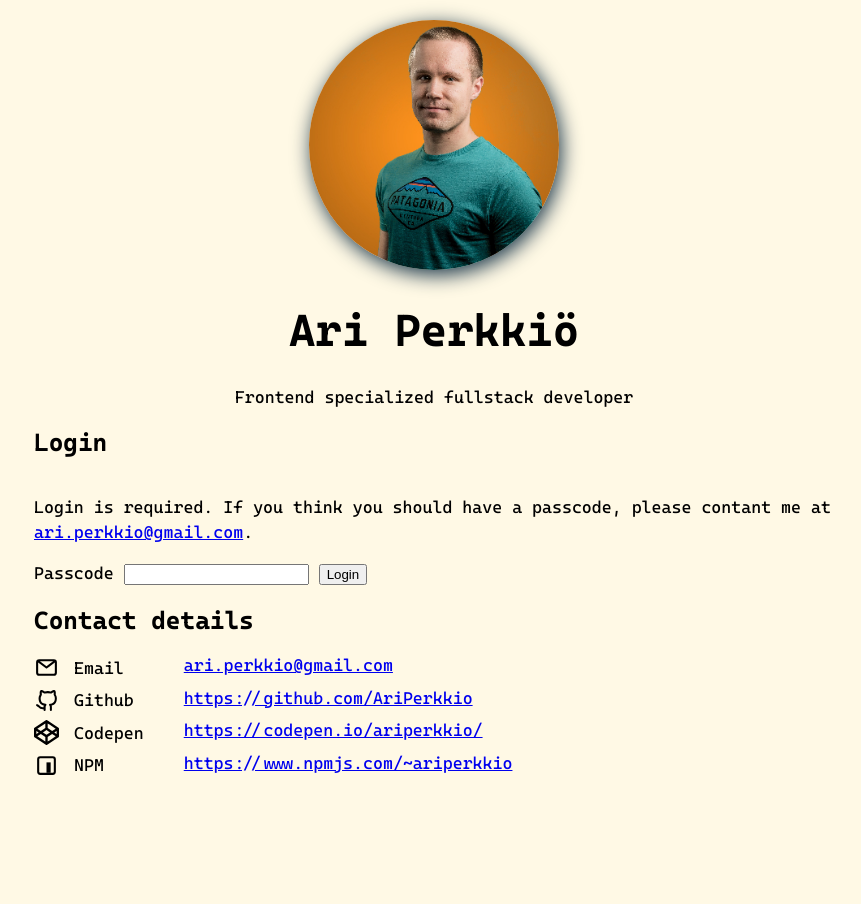
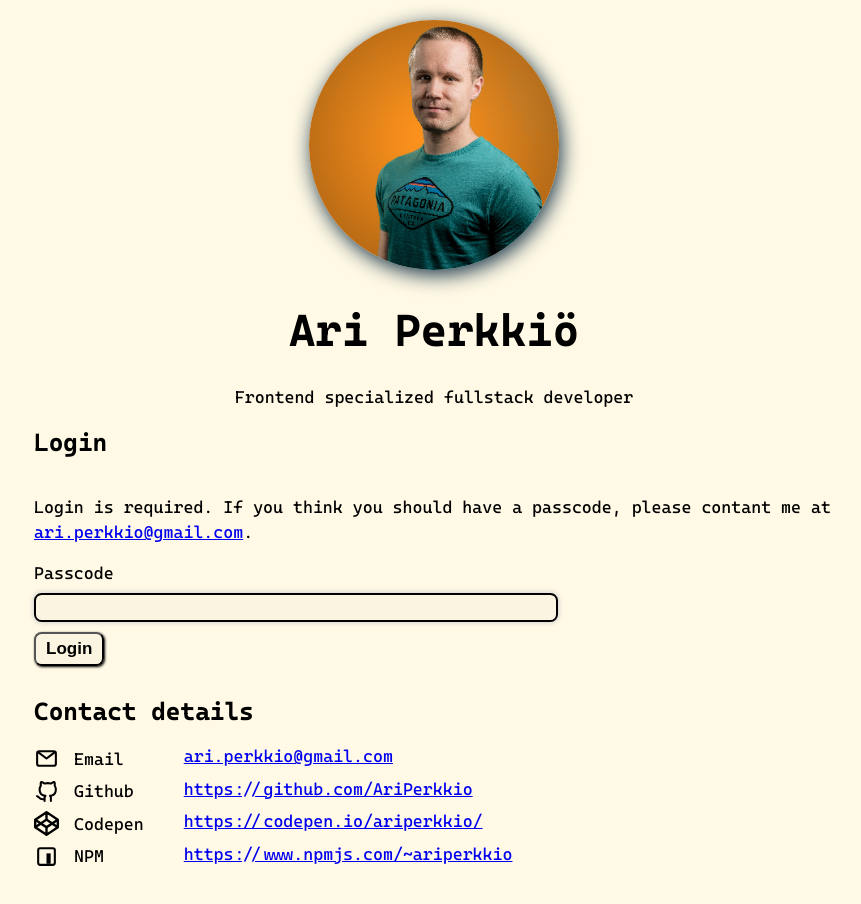
Before and after one commit to AriPerkkio/resume, a website: page src/index.html in a window 1280 px wide. Shown: the whole page, without its empty margins (206-1067 px from the left). Before the commit the page ends 828 px from the top, so only its background shows below. Drawn offline with Linux system fonts and the light colour scheme.

Commit message:
feat: style passcode

```diff
--- a/src/styles/component.css
+++ b/src/styles/component.css
@@ -24,3 +24,50 @@ li {
   box-sizing: border-box;
   width: calc(var(--level) * 1%);
 }
+
+form {
+  display: flex;
+  flex-direction: column;
+  align-items: flex-start;
+}
+
+label[for='plaintext-passcode'],
+input#plaintext-passcode,
+button[type='submit'] {
+  display: block;
+  margin-bottom: 1rem;
+}
+
+input#plaintext-passcode {
+  border: 2px solid black;
+  border-radius: 0.75rem;
+  background-color: rgba(0, 0, 0, 0.02);
+  box-shadow: 0 0 0.5rem 0.1rem #d3d3d3;
+  padding: 0.5rem 1rem;
+  align-self: stretch;
+  max-width: 50rem;
+}
+
+input#plaintext-passcode:hover,
+input#plaintext-passcode:focus {
+  transform: scaleY(1.05);
+  box-shadow: 0 0 0.5rem 0.25rem #d3d3d3;
+}
+
+button[type='submit'] {
+  background-color: rgba(0, 0, 0, 0.02);
+  padding: 0.5rem 1rem;
+  border-radius: 0.75rem;
+  font-size: 1.7rem;
+  font-weight: 600;
+  box-shadow: 0.1rem 0.1rem 0.25rem 0rem #000;
+}
+
+button[type='submit']:hover,
+button[type='submit']:focus {
+  transform: scale(1.05);
+  box-shadow: 0.2rem 0.2rem 0.75rem 0rem #000;
+}
+button[type='submit']:active {
+  transform: scale(0.95);
+}
```
